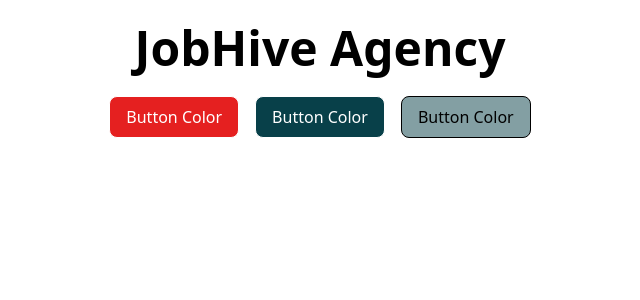
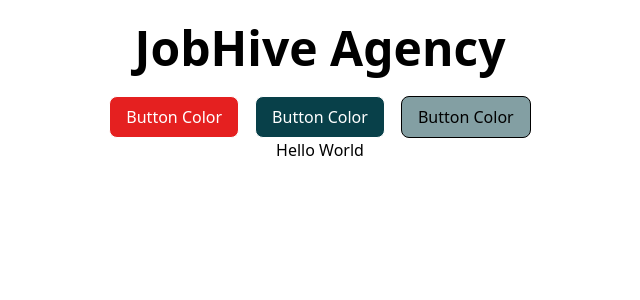
Before and after one commit to alaminislam34/Hiring-Agency-Communication-Platform, a Next.js app: page / in a window 1280 px wide. Shown: the top 300 px of the page, without its empty margins (320-960 px from the left). Built offline with nearby package versions, Linux system fonts and the light colour scheme.

Commit message:
merge job candidate component

```diff
--- a/src/app/page.js
+++ b/src/app/page.js
@@ -1,4 +1,5 @@
 import Image from "next/image";
+import JobCandidate from "./components/JobCandidate";
 
 export default function Home() {
   return (
@@ -17,6 +18,7 @@ export default function Home() {
           Button Color
         </button>
       </div>
+      <JobCandidate />
     </div>
   );
 }
```
